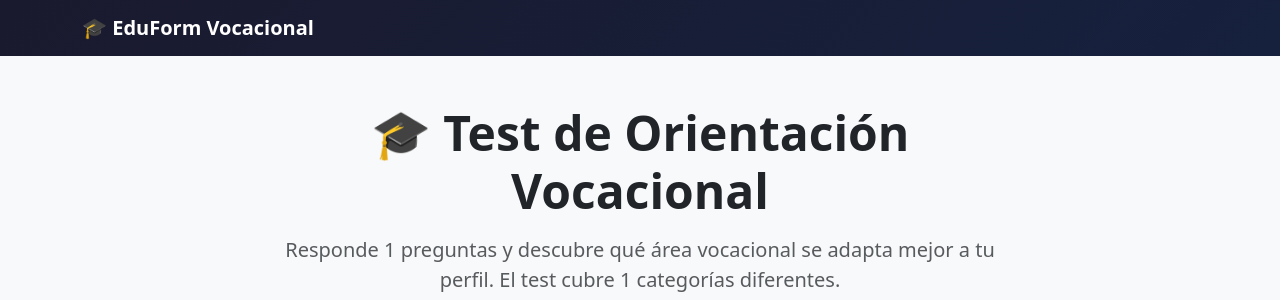
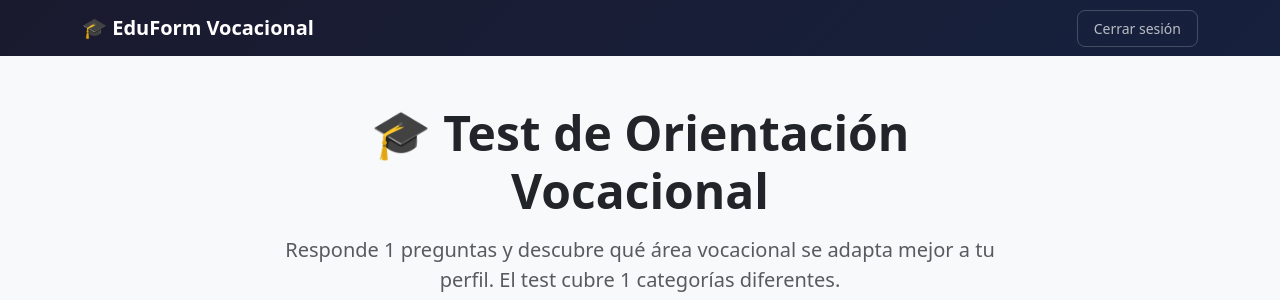
Before and after one commit to hyntg09-a11y/backend_eduform, a Django app: page / in a window 1280 px wide. Shown: the top 300 px of the page. Run offline with Django 5.2, Linux system fonts and the light colour scheme; the visitor is signed in with stand-in values (Sample User, id 1); data comes from the database, SQL or seed files in the repository.

Commit message:
feat(base.html): agregar enlace de cerrar sesión para usuarios autenticados
Co-authored-by: aider (openai/Qwen2.5-Coder-7B-Instruct) <aider@aider.chat>

```diff
--- a/api_vocacional/templates/base.html
+++ b/api_vocacional/templates/base.html
@@ -17,6 +17,13 @@
     <nav class="navbar navbar-expand-lg navbar-custom mb-4">
         <div class="container">
             <a class="navbar-brand text-white fw-bold" href="{% url 'inicio' %}">🎓 EduForm Vocacional</a>
+            {% if user.is_authenticated %}
+                <ul class="navbar-nav ms-auto">
+                    <li class="nav-item">
+                        <a href="{% url 'logout' %}" style="color:rgba(255,255,255,0.7);text-decoration:none;font-size:14px;padding:8px 16px;border:1px solid rgba(255,255,255,0.2);border-radius:8px;margin-left:auto">Cerrar sesión</a>
+                    </li>
+                </ul>
+            {% endif %}
         </div>
     </nav>
 
```
